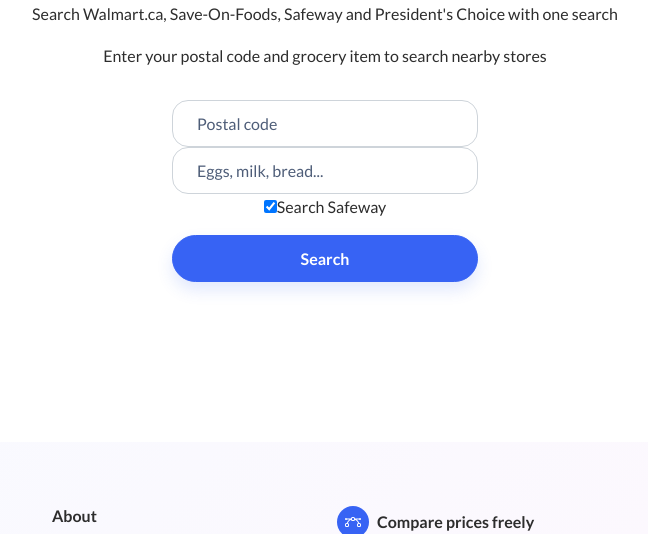
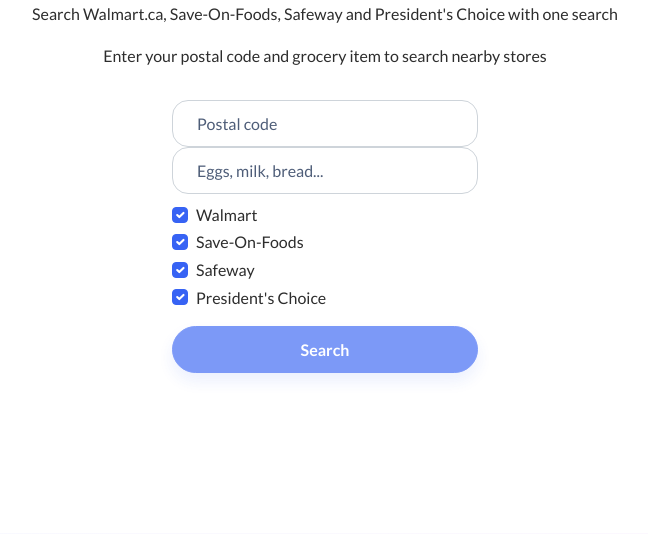
Before and after one commit to snacsnoc/grocery-app, a Flask app: page / in a window 1280 px wide. Shown: the part 264-798 px from the top of the page, without its empty margins (315-963 px from the left). Run offline with Flask 3, Linux system fonts and the light colour scheme; some libraries are stand-ins or nearby versions.

Commit message:
Add per-store product search on index, enable/disable stores for querying. Add postal code format validation

```diff
--- a/routes.py
+++ b/routes.py
@@ -30,17 +30,17 @@ def configure_routes(app):
 
     @app.route("/search", methods=("GET", "POST"))
     def search():
-        query, postal_code, enable_safeway = validate_request_form(request.form)
+        query, postal_code, enabled_stores = validate_request_form(request.form)
 
         products_data = SupermarketAPI(query)
         parser = ProductDataParser
 
-        functions = [
-            products_data.query_saveon,
-            products_data.query_pc,
-        ]
-
-        if enable_safeway:
+        functions = []
+        if enabled_stores.get("saveon"):
+            functions.append(products_data.query_saveon)
+        if enabled_stores.get("pc"):
+            functions.append(products_data.query_pc)
+        if enabled_stores.get("safeway"):
             functions.append(products_data.query_safeway)
 
         longitude, latitude, formatted_address = get_geo_coords(postal_code)
@@ -49,13 +49,23 @@ def configure_routes(app):
             pc_store_name,
             saveon_store_id,
             saveon_store_name,
+            safeway_store_name,
             walmart_store_data,
             pc_store_data,
             saveon_store_data,
-        ) = set_store_ids(request.form, products_data, latitude, longitude, postal_code)
+        ) = set_store_ids(
+            request.form,
+            products_data,
+            latitude,
+            longitude,
+            postal_code,
+            enabled_stores,
+        )
 
-        products_data.set_store_saveon(saveon_store_id)
-        products_data.set_store_pc(pc_store_id)
+        if enabled_stores.get("saveon") and saveon_store_id:
+            products_data.set_store_saveon(saveon_store_id)
+        if enabled_stores.get("pc") and pc_store_id:
+            products_data.set_store_pc(pc_store_id)
 
         # Execute Walmart search only if "walmart-store-select" is in the request form
         # if "walmart-store-select" in request.form:
@@ -67,7 +77,11 @@ def configure_routes(app):
             walmart_store_id = walmart_store_data.get("id")
             walmart_stores = walmart_store_data.get("payload", {}).get("stores", [])
 
-        if walmart_stores and walmart_store_id not in (None, "", "Unavailable"):
+        if (
+            enabled_stores.get("walmart")
+            and walmart_stores
+            and walmart_store_id not in (None, "", "Unavailable")
+        ):
             products_data.set_store_walmart(walmart_store_id)
             functions.append(products_data.query_walmart)
 
@@ -76,11 +90,12 @@ def configure_routes(app):
         search_data = process_search_results(
             results,
             query,
-            enable_safeway,
+            enabled_stores,
             parser,
             location,
             pc_store_name,
             saveon_store_name,
+            safeway_store_name,
             walmart_store_data,
             pc_store_data,
             saveon_store_data,
--- a/templates/index.html
+++ b/templates/index.html
@@ -19,15 +19,35 @@
                 <div class="card">
                     <div class="card-body text-center d-flex flex-column align-items-center">
                         <form action="/search" method="post" id="search_form" onsubmit="return validateInput()">
-                            <div class="mb-3"><input class="form-control" type="text" id="postal_code"
-                                                     name="postal_code" placeholder="Postal code"
-                                                     style="padding-right: 20px;margin-right: 82px;"><input
-                                    class="form-control" type="search" id="query" name="query"
-                                    placeholder="Eggs, milk, bread..." required><input type="checkbox"
-                                                                                       id="enable_safeway"
-                                                                                       name="enable_safeway"
-                                                                                       checked><label
-                                    for="enable_safeway">Search Safeway</label></div>
+                            <div class="mb-3">
+                                <input class="form-control" type="text" id="postal_code"
+                                       name="postal_code" placeholder="Postal code"
+                                       style="padding-right: 20px;margin-right: 82px;">
+                                <input class="form-control" type="search" id="query" name="query"
+                                       placeholder="Eggs, milk, bread...">
+                                <div class="mt-2 text-start">
+                                    <div class="form-check">
+                                        <input class="form-check-input" type="checkbox" id="enable_walmart"
+                                               name="enable_walmart" checked>
+                                        <label class="form-check-label" for="enable_walmart">Walmart</label>
+                                    </div>
+                                    <div class="form-check">
+                                        <input class="form-check-input" type="checkbox" id="enable_saveon"
+                                               name="enable_saveon" checked>
+                                        <label class="form-check-label" for="enable_saveon">Save-On-Foods</label>
+                                    </div>
+                                    <div class="form-check">
+                                        <input class="form-check-input" type="checkbox" id="enable_safeway"
+                                               name="enable_safeway" checked>
+                                        <label class="form-check-label" for="enable_safeway">Safeway</label>
+                                    </div>
+                                    <div class="form-check">
+                                        <input class="form-check-input" type="checkbox" id="enable_pc"
+                                               name="enable_pc" checked>
+                                        <label class="form-check-label" for="enable_pc">President's Choice</label>
+                                    </div>
+                                </div>
+                            </div>
                             <div class="mb-3"></div>
                             <div class="mb-3">
                                 <button id="search_button" class="btn btn-primary shadow d-block w-100" type="submit">
@@ -42,49 +62,36 @@
 </section>
 
 <script>
-    function validateInput() {
-        var postalCode = document.getElementById("postal_code")
-            .value.toUpperCase();
-        var postalCodeRegex = /^[ABCEGHJKLMNPRSTVXY]{1}\d{1}[A-Z]{1} *\d{1}[A-Z]{1}\d{1}$/;
+(function () {
+    const form = document.getElementById("search_form"),
+          btn = document.getElementById("search_button"),
+          postal = document.getElementById("postal_code"),
+          query = document.getElementById("query");
 
-        if (!postalCodeRegex.test(postalCode)) {
-            //alert("Invalid postal code format. Please enter a valid Canadian postal code.");
-            return false;
-        }
-        if (!document.getElementById("query")
-            .value.trim()) {
-            // alert("Search query is empty");
-            return false;
-        }
+    const isValid = () => {
+        const pc = postal.value.trim().toUpperCase();
+        const okPC = /^[ABCEGHJKLMNPRSTVXY]\d[A-Z] ?\d[A-Z]\d$/.test(pc);
+        const okQ = query.value.trim().length > 0;
+        if (okPC) postal.value = pc;
+        return okPC && okQ;
+    };
 
-        return true;
+    const sync = () => btn.disabled = !isValid();
 
-    }
+    [postal, query].forEach(el => el.addEventListener("input", sync));
 
+    form.addEventListener("submit", (e) => {
+        if (!isValid()) return e.preventDefault();
+        btn.classList.add("button--loading");
+    });
 
-    const theButton = document.querySelector(".btn-primary");
-    const searchButton = document.getElementById("search_button");
+    window.addEventListener("pageshow", () => {
+        btn.classList.remove("button--loading");
+        sync();
+    });
 
-    theButton.addEventListener("click", function (event) {
-        theButton.classList.add("button--loading");
-        searchButton.disabled = true;
-        if (!validateInput()) {
-
-            event.preventDefault();
-            theButton.classList.remove("button--loading");
-            searchButton.disabled = false;
-            alert("Invalid input, please check your query and postal code");
-            console.log("validation failed");
-
-
-        } else {
-            //Submit form
-            document.getElementById("search_form").submit();
-
-        }
-
-
-    });
+    sync();
+})();
 </script>
 <style>
     .button {
```
